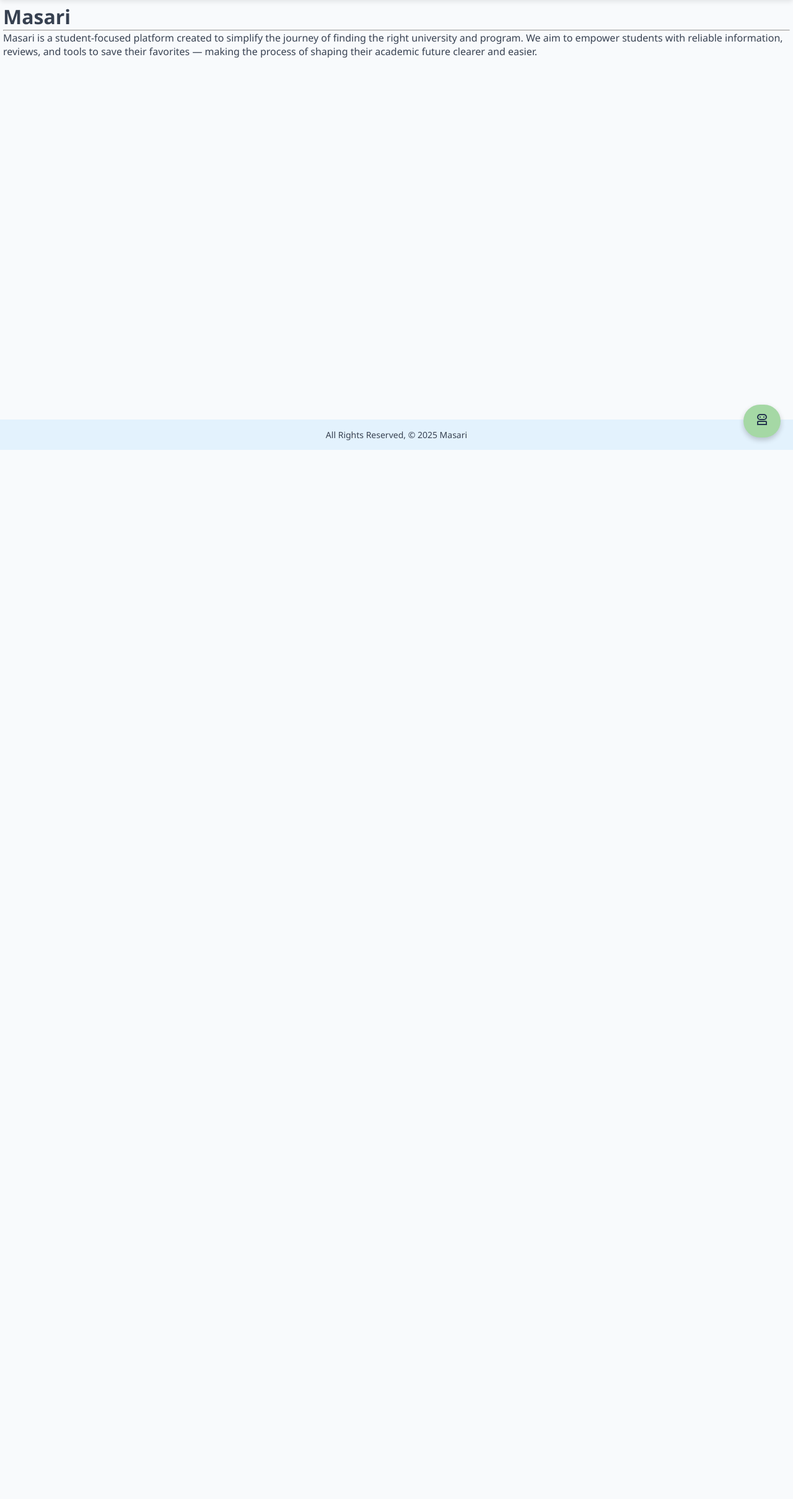
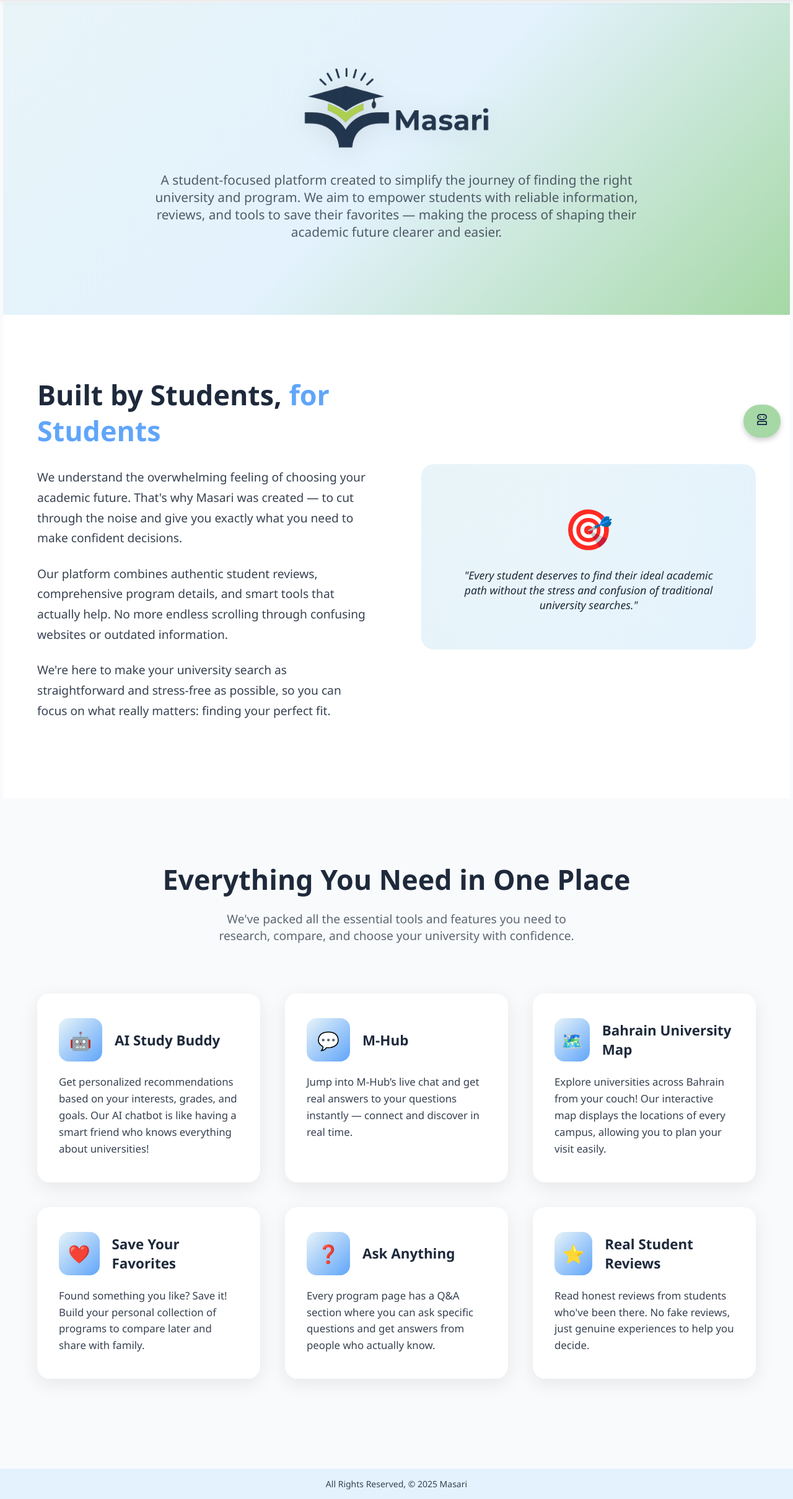
Before and after one commit to NOORSALMAN25/MASARI, a Django app: page /about/ in a window 1280 px wide. Shown: the part 74-2493 px from the top of the page at 62% size. Before the commit the page ends 800 px from the top, so only its background shows below. Run offline with Django 5.2, Linux system fonts and the light colour scheme.

Commit message:
about style

```diff
--- /dev/null
+++ b/main_app/static/css/aboutstyle.css
@@ -0,0 +1,221 @@
+ :root {
+            --bg-color: #f8fafc;
+            --navbar-footer: #e3f2fd;
+            --primary-btn: #a5d8a5;
+            --secondary-btn: #7dad7d;
+            --text: #374151;
+            --heading: #1e293b;
+            --hover-link: #a5d8a5;
+            --light-blue: #e8f4f8;
+            --accent-blue: #60a5fa;
+            --soft-white: #ffffff;
+        }
+        .container {
+            max-width: 1200px;
+            margin: 0 auto;
+            padding: 0 20px;
+        }
+
+        .hero {
+            background: linear-gradient(135deg, var(--light-blue) 0%, var(--navbar-footer) 50%, var(--primary-btn) 100%);
+            padding: 100px 0 80px;
+            position: relative;
+            overflow: hidden;
+        }
+
+
+
+        .hero-content {
+            position: relative;
+            z-index: 1;
+            text-align: center;
+            max-width: 800px;
+            margin: 0 auto;
+        }
+
+
+        .hero h1 {
+            color: var(--heading);
+            font-size: 3.5rem;
+            font-weight: 700;
+            margin-bottom: 20px;
+            line-height: 1.2;
+        }
+
+        .hero .tagline {
+            font-size: 1.3rem;
+            color: var(--text);
+            margin-bottom: 40px;
+            opacity: 0.85;
+        }
+
+        .hero-logo {
+            max-width: 300px;
+            width: 100%;
+            height: auto;
+            margin-bottom: 30px;
+            filter: drop-shadow(0 4px 20px rgba(0, 0, 0, 0.1));
+            transition: transform 0.3s ease;
+        }
+
+        .hero-logo:hover {
+            transform: scale(1.05);
+        }
+
+        .mission {
+            padding: 100px 0;
+            background: var(--soft-white);
+        }
+
+        .mission-grid {
+            display: grid;
+            grid-template-columns: 1fr 1fr;
+            gap: 80px;
+            align-items: center;
+        }
+
+        .mission-content h2 {
+            color: var(--heading);
+            font-size: 2.8rem;
+            font-weight: 600;
+            margin-bottom: 30px;
+            line-height: 1.3;
+        }
+
+        .mission-content .highlight {
+            color: var(--accent-blue);
+            font-weight: 700;
+        }
+
+        .mission-content p {
+            font-size: 1.2rem;
+            margin-bottom: 25px;
+            line-height: 1.7;
+        }
+
+        .mission-visual {
+            background: linear-gradient(135deg, var(--light-blue), var(--navbar-footer));
+            padding: 60px;
+            border-radius: 20px;
+            text-align: center;
+            position: relative;
+            overflow: hidden;
+        }
+
+        .mission-visual::before {
+            content: '';
+            position: absolute;
+            top: -50%;
+            left: -50%;
+            width: 200%;
+            height: 200%;
+            background: radial-gradient(circle, rgba(255,255,255,0.1) 0%, transparent 70%);
+            animation: rotate 20s linear infinite;
+        }
+
+        .mission-icon {
+            font-size: 4rem;
+            margin-bottom: 20px;
+            position: relative;
+            z-index: 1;
+        }
+
+        .mission-quote {
+            font-size: 1.1rem;
+            font-style: italic;
+            color: var(--heading);
+            position: relative;
+            z-index: 1;
+        }
+
+        .features {
+            padding: 100px 0;
+            background: var(--bg-color);
+        }
+
+        .section-header {
+            text-align: center;
+            margin-bottom: 80px;
+        }
+
+        .section-header h2 {
+            color: var(--heading);
+            font-size: 2.8rem;
+            font-weight: 600;
+            margin-bottom: 20px;
+        }
+
+        .section-header p {
+            font-size: 1.2rem;
+            color: var(--text);
+            opacity: 0.8;
+            max-width: 600px;
+            margin: 0 auto;
+        }
+
+        .features-grid {
+            display: grid;
+            grid-template-columns: repeat(auto-fit, minmax(350px, 1fr));
+            gap: 40px;
+        }
+
+        .feature-card {
+            background: var(--soft-white);
+            padding: 40px 35px;
+            border-radius: 20px;
+            box-shadow: 0 8px 30px rgba(0,0,0,0.08);
+            transition: all 0.3s ease;
+            position: relative;
+            overflow: hidden;
+        }
+
+        .feature-card::before {
+            content: '';
+            position: absolute;
+            top: 0;
+            left: 0;
+            right: 0;
+            height: 4px;
+            background: linear-gradient(90deg, var(--accent-blue), var(--primary-btn));
+            transform: translateX(-100%);
+            transition: transform 0.3s ease;
+        }
+
+        .feature-card:hover::before {
+            transform: translateX(0);
+        }
+
+        .feature-card:hover {
+            transform: translateY(-8px);
+            box-shadow: 0 15px 40px rgba(0,0,0,0.12);
+        }
+
+        .feature-header {
+            display: flex;
+            align-items: center;
+            gap: 20px;
+            margin-bottom: 20px;
+        }
+
+        .feature-icon {
+            width: 70px;
+            height: 70px;
+            background: linear-gradient(135deg, var(--light-blue), var(--accent-blue));
+            border-radius: 16px;
+            display: flex;
+            align-items: center;
+            justify-content: center;
+            font-size: 1.8rem;
+        }
+
+        .feature-card h3 {
+            color: var(--heading);
+            font-size: 1.4rem;
+            font-weight: 600;
+        }
+
+        .feature-card p {
+            color: var(--text);
+            line-height: 1.6;
+            font-size: 1.05rem;
+        }
--- a/main_app/templates/about.html
+++ b/main_app/templates/about.html
@@ -1,10 +1,90 @@
 
 
- {% extends 'base.html' %}
+{% extends 'base.html' %}
 
 {% block content %}
 
-<h1>Masari</h1>
-<hr>
-<p>Masari is a student-focused platform created to simplify the journey of finding the right university and program. We aim to empower students with reliable information, reviews, and tools to save their favorites — making the process of shaping their academic future clearer and easier.</p>
+    <section class="hero">
+        <div class="container">
+            <div class="hero-content">
+                <img src="../static/images/logo.png" alt="masari logo" class="hero-logo">
+                <p class="tagline">A student-focused platform created to simplify the journey of finding the right university and program. We aim to empower students with reliable information, reviews, and tools to save their favorites — making the process of shaping their academic future clearer and easier.</p>
+
+                </div>
+            </div>
+
+    </section>
+
+    <section class="mission">
+        <div class="container">
+            <div class="mission-grid">
+                <div class="mission-content">
+                    <h2>Built by Students, <span class="highlight">for Students</span></h2>
+                    <p>We understand the overwhelming feeling of choosing your academic future. That's why Masari was created — to cut through the noise and give you exactly what you need to make confident decisions.</p>
+                    <p>Our platform combines authentic student reviews, comprehensive program details, and smart tools that actually help. No more endless scrolling through confusing websites or outdated information.</p>
+                    <p>We're here to make your university search as straightforward and stress-free as possible, so you can focus on what really matters: finding your perfect fit.</p>
+                </div>
+                <div class="mission-visual">
+                    <div class="mission-icon">🎯</div>
+                    <p class="mission-quote">"Every student deserves to find their ideal academic path without the stress and confusion of traditional university searches."</p>
+                </div>
+            </div>
+        </div>
+    </section>
+
+    <section class="features">
+        <div class="container">
+            <div class="section-header">
+                <h2>Everything You Need in One Place</h2>
+                <p>We've packed all the essential tools and features you need to research, compare, and choose your university with confidence.</p>
+            </div>
+            <div class="features-grid">
+                <div class="feature-card">
+                    <div class="feature-header">
+                        <div class="feature-icon">🤖</div>
+                        <h3>AI Study Buddy</h3>
+                    </div>
+                    <p>Get personalized recommendations based on your interests, grades, and goals. Our AI chatbot is like having a smart friend who knows everything about universities!</p>
+                </div>
+                <div class="feature-card">
+                    <div class="feature-header">
+                        <div class="feature-icon">💬</div>
+                        <h3>M-Hub</h3>
+                    </div>
+                    <p>Jump into M-Hub’s live chat and get real answers to your questions instantly — connect and discover in real time.</p>
+                </div>
+                <div class="feature-card">
+                    <div class="feature-header">
+                        <div class="feature-icon">🗺️</div>
+                        <h3>Bahrain University Map</h3>
+                    </div>
+                    <p>Explore universities across Bahrain from your couch! Our interactive map displays the locations of every campus, allowing you to plan your visit easily.</p>
+                </div>
+                <div class="feature-card">
+                    <div class="feature-header">
+                        <div class="feature-icon">❤️</div>
+                        <h3>Save Your Favorites</h3>
+                    </div>
+                    <p>Found something you like? Save it! Build your personal collection of programs to compare later and share with family.</p>
+                </div>
+                <div class="feature-card">
+                    <div class="feature-header">
+                        <div class="feature-icon">❓</div>
+                        <h3>Ask Anything</h3>
+                    </div>
+                    <p>Every program page has a Q&A section where you can ask specific questions and get answers from people who actually know.</p>
+                </div>
+                <div class="feature-card">
+                    <div class="feature-header">
+                        <div class="feature-icon">⭐</div>
+                        <h3>Real Student Reviews</h3>
+                    </div>
+                    <p>Read honest reviews from students who've been there. No fake reviews, just genuine experiences to help you decide.</p>
+                </div>
+            </div>
+        </div>
+    </section>
+
+
+
 {% endblock %}
--- a/main_app/templates/base.html
+++ b/main_app/templates/base.html
@@ -6,6 +6,7 @@
     <meta name="viewport" content="width=device-width, initial-scale=1.0" />
     <title>Masari</title>
     <link rel="stylesheet" href="{% static 'css/style.css' %}" />
+    <link rel="stylesheet" href="{% static 'css/aboutstyle.css' %}" />
   </head>
   <body>
     <header>
```
